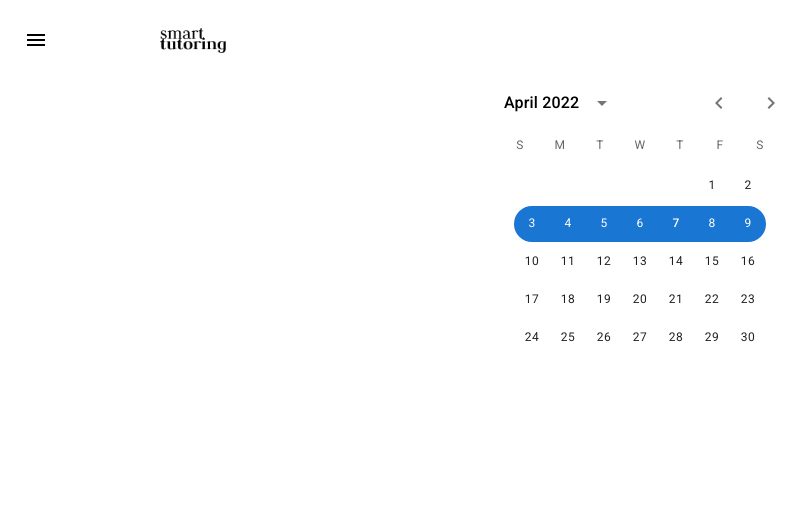
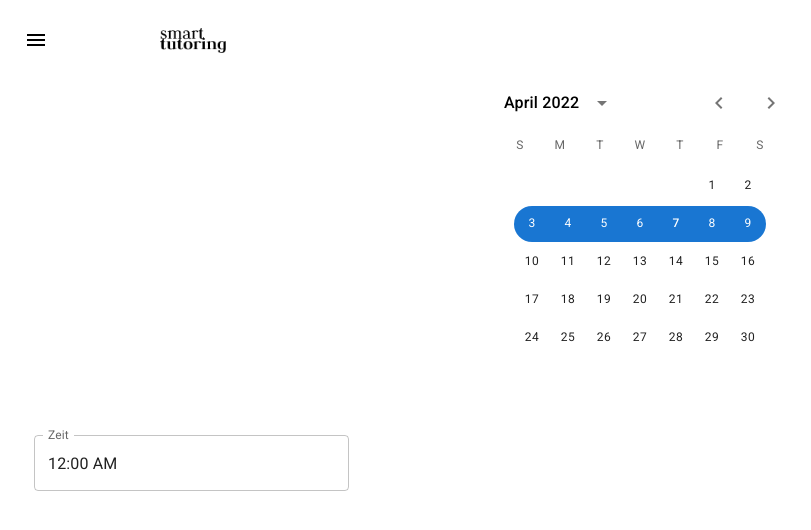
Before and after one commit to lenalte/smart-tutoring, a React (Create React App) app in the folder smart-tutoring/: page /setdate in a window 1280 px wide. Shown: the top 530 px of the page, without its empty margins (0-811 px from the left). Built offline with nearby package versions, Linux system fonts and the light colour scheme; a web font is replaced by a local one.

Commit message:
Set Time

```diff
--- /dev/null
+++ b/smart-tutoring/src/components/SetTime.js
@@ -0,0 +1,35 @@
+import * as React from 'react';
+import dayjs, { Dayjs } from 'dayjs';
+import TextField from '@mui/material/TextField';
+import Stack from '@mui/material/Stack';
+import { LocalizationProvider } from '@mui/x-date-pickers/LocalizationProvider';
+import { AdapterDayjs } from '@mui/x-date-pickers/AdapterDayjs';
+import { MobileTimePicker } from '@mui/x-date-pickers/MobileTimePicker';
+
+
+export default function ResponsiveTimePickers() {
+  const [value, setValue] = React.useState(dayjs('2018-01-01T00:00:00.000Z'));
+
+  return (
+    <LocalizationProvider dateAdapter={AdapterDayjs}>
+        <div style={{
+                    position: 'absolute',
+                    width: '315px',
+                    height: '50px',
+                    left: '34px',
+                    top: '435px',
+                }}>
+      <Stack spacing={3}>
+        <MobileTimePicker
+          label="Zeit"
+          value={value}
+          onChange={(newValue) => {
+            setValue(newValue);
+          }}
+          renderInput={(params) => <TextField {...params} />}
+        />
+        </Stack>
+        </div>
+        </LocalizationProvider>
+  )
+}
--- a/smart-tutoring/src/pages/SetDate.js
+++ b/smart-tutoring/src/pages/SetDate.js
@@ -2,13 +2,14 @@ import * as React from 'react';
 import Date from '../components/Date';
 import Stack from '@mui/material/Stack';
 import HeaderBlack from '../components/HeaderBlack';
-
+import SetTime from '../components/SetTime';
 
 const SetDate = () => {
     return <div>
         <Stack>
             <HeaderBlack />
             <Date />
+            <SetTime/>
         </Stack>
     </div>
 }
```
